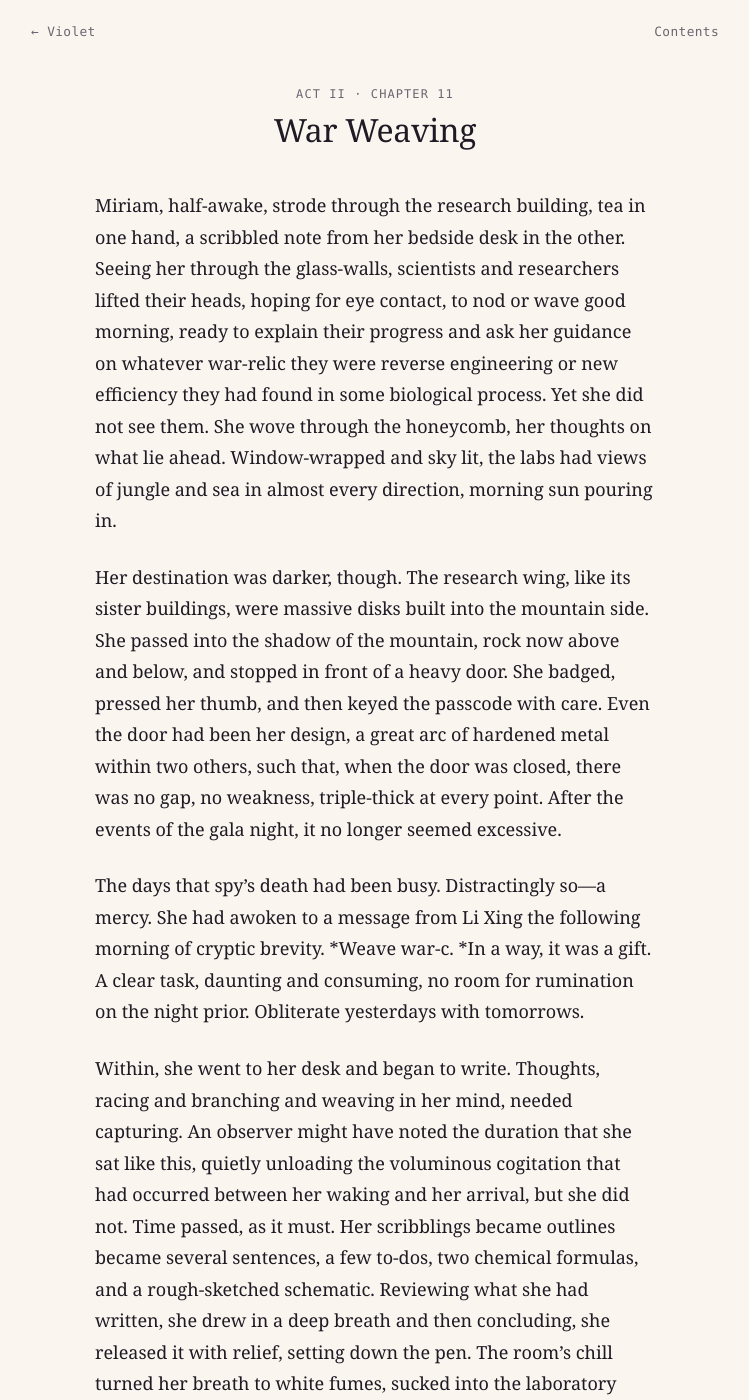
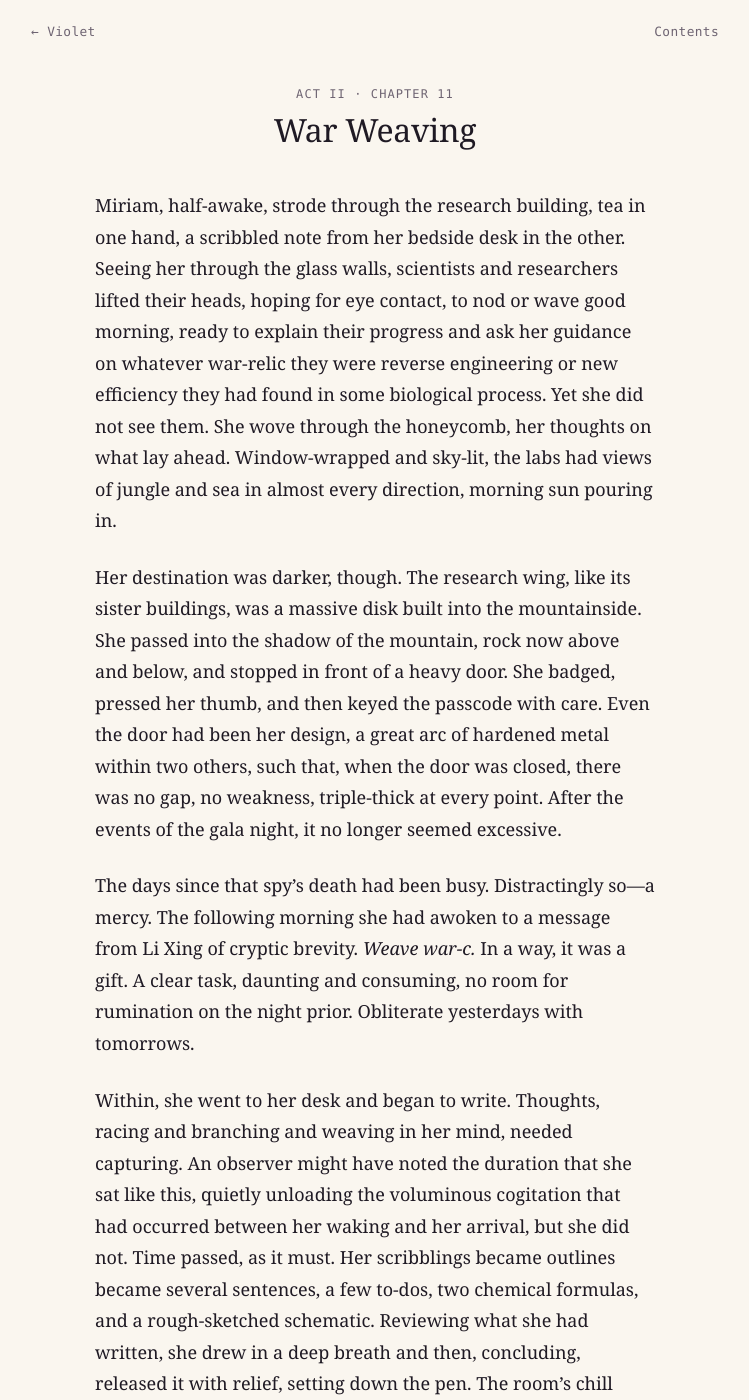
Before and after one commit to kmunki/kmunki.github.io, a Jekyll site: the page built from _fiction/violet/029-chapter-11.md, in a window 1280 px wide and 1400 px high. Shown: the whole window, without its empty margins (265-1014 px from the left). Built offline with Jekyll 4.4.1, drawn with Linux system fonts in a browser that asks for light colours; some of the changed text lies outside the part shown.

Commit message:
Violet ch 11 "War Weaving": Li Xing names the line; fix Hideyo’s arm
- Want added after “you know what we’re after”: “A line, Miriam. Not a girl—a line. Every child Violet grows after her carries it. That is the part that makes us a people.”
- Canon: Hideyo’s “white left arm” → “white right arm”; Zuqqum → Zaqqum.
- Cut “it was as though Anansi himself was her Chi” (an Akan trickster paired with Igbo Chi).
- Grammar: “The research wing… was a massive disk,” “The days since,” a misplaced modifier, a nonexistent printer.
- Copyedit: 14 tags (splices/caps), “what lay ahead,” “lie down,” fingertips, italics. 1,288 → 1,295 words.

Co-Authored-By: Claude Fable 5.1 <noreply@anthropic.com>
Claude-Session: https://claude.ai/code/session_01NJgbLGEsaNqtMx8nky9w7V

```diff
--- a/_fiction/violet/029-chapter-11.md
+++ b/_fiction/violet/029-chapter-11.md
@@ -8,25 +8,25 @@ permalink: /fiction/violet/chapter-11/
 act: 2
 date: November 02, 2025
 ---
-Miriam, half-awake, strode through the research building, tea in one hand, a scribbled note from her bedside desk in the other. Seeing her through the glass-walls, scientists and researchers lifted their heads, hoping for eye contact, to nod or wave good morning, ready to explain their progress and ask her guidance on whatever war-relic they were reverse engineering or new efficiency they had found in some biological process. Yet she did not see them. She wove through the honeycomb, her thoughts on what lie ahead. Window-wrapped and sky lit, the labs had views of jungle and sea in almost every direction, morning sun pouring in.
+Miriam, half-awake, strode through the research building, tea in one hand, a scribbled note from her bedside desk in the other. Seeing her through the glass walls, scientists and researchers lifted their heads, hoping for eye contact, to nod or wave good morning, ready to explain their progress and ask her guidance on whatever war-relic they were reverse engineering or new efficiency they had found in some biological process. Yet she did not see them. She wove through the honeycomb, her thoughts on what lay ahead. Window-wrapped and sky-lit, the labs had views of jungle and sea in almost every direction, morning sun pouring in.
 
-Her destination was darker, though. The research wing, like its sister buildings, were massive disks built into the mountain side. She passed into the shadow of the mountain, rock now above and below, and stopped in front of a heavy door. She badged, pressed her thumb, and then keyed the passcode with care. Even the door had been her design, a great arc of hardened metal within two others, such that, when the door was closed, there was no gap, no weakness, triple-thick at every point. After the events of the gala night, it no longer seemed excessive.
+Her destination was darker, though. The research wing, like its sister buildings, was a massive disk built into the mountainside. She passed into the shadow of the mountain, rock now above and below, and stopped in front of a heavy door. She badged, pressed her thumb, and then keyed the passcode with care. Even the door had been her design, a great arc of hardened metal within two others, such that, when the door was closed, there was no gap, no weakness, triple-thick at every point. After the events of the gala night, it no longer seemed excessive.
 
-The days that spy’s death had been busy. Distractingly so—a mercy. She had awoken to a message from Li Xing the following morning of cryptic brevity. *Weave war-c. *In a way, it was a gift. A clear task, daunting and consuming, no room for rumination on the night prior. Obliterate yesterdays with tomorrows.
+The days since that spy’s death had been busy. Distractingly so—a mercy. The following morning she had awoken to a message from Li Xing of cryptic brevity. *Weave war-c.* In a way, it was a gift. A clear task, daunting and consuming, no room for rumination on the night prior. Obliterate yesterdays with tomorrows.
 
-Within, she went to her desk and began to write. Thoughts, racing and branching and weaving in her mind, needed capturing. An observer might have noted the duration that she sat like this, quietly unloading the voluminous cogitation that had occurred between her waking and her arrival, but she did not. Time passed, as it must. Her scribblings became outlines became several sentences, a few to-dos, two chemical formulas, and a rough-sketched schematic. Reviewing what she had written, she drew in a deep breath and then concluding, she released it with relief, setting down the pen. The room’s chill turned her breath to white fumes, sucked into the laboratory scrubbers.
+Within, she went to her desk and began to write. Thoughts, racing and branching and weaving in her mind, needed capturing. An observer might have noted the duration that she sat like this, quietly unloading the voluminous cogitation that had occurred between her waking and her arrival, but she did not. Time passed, as it must. Her scribblings became outlines became several sentences, a few to-dos, two chemical formulas, and a rough-sketched schematic. Reviewing what she had written, she drew in a deep breath and then, concluding, released it with relief, setting down the pen. The room’s chill turned her breath to white fumes, sucked into the laboratory scrubbers.
 
 “Feel better then?”
 
 Miriam jolted.
 
-“I did,” she replied, after a beat to compose herself, “I did not notice you, Hideyo.”
+“I did,” she replied, after a beat to compose herself. “I did not notice you, Hideyo.”
 
 “Yes, well, that is to be expected, no?”
 
 “Here for a reason, or just to startle me?”
 
-The Master of Assassins smiled, turning away from Miriam towards the huge machine at the center of the room. To the average eye, it was a monstrosity of tubes, wiring, actuators, servos, and pistons organized around a large flat tray, big enough for a tall person to lay down, arms and legs spread. Above the tray were mechanical arms, articulated with ball joints and dangling with tubing, each ending in an extruder.
+The Master of Assassins smiled, turning away from Miriam towards the huge machine at the center of the room. To the average eye, it was a monstrosity of tubes, wiring, actuators, servos, and pistons organized around a large flat tray, big enough for a tall person to lie down, arms and legs spread. Above the tray were mechanical arms, articulated with ball joints and dangling with tubing, each ending in an extruder.
 
 “To admire it,” she said.
 
```
Also changed, not shown: other parts of _fiction/violet/029-chapter-11.md (+24 -24 lines).
